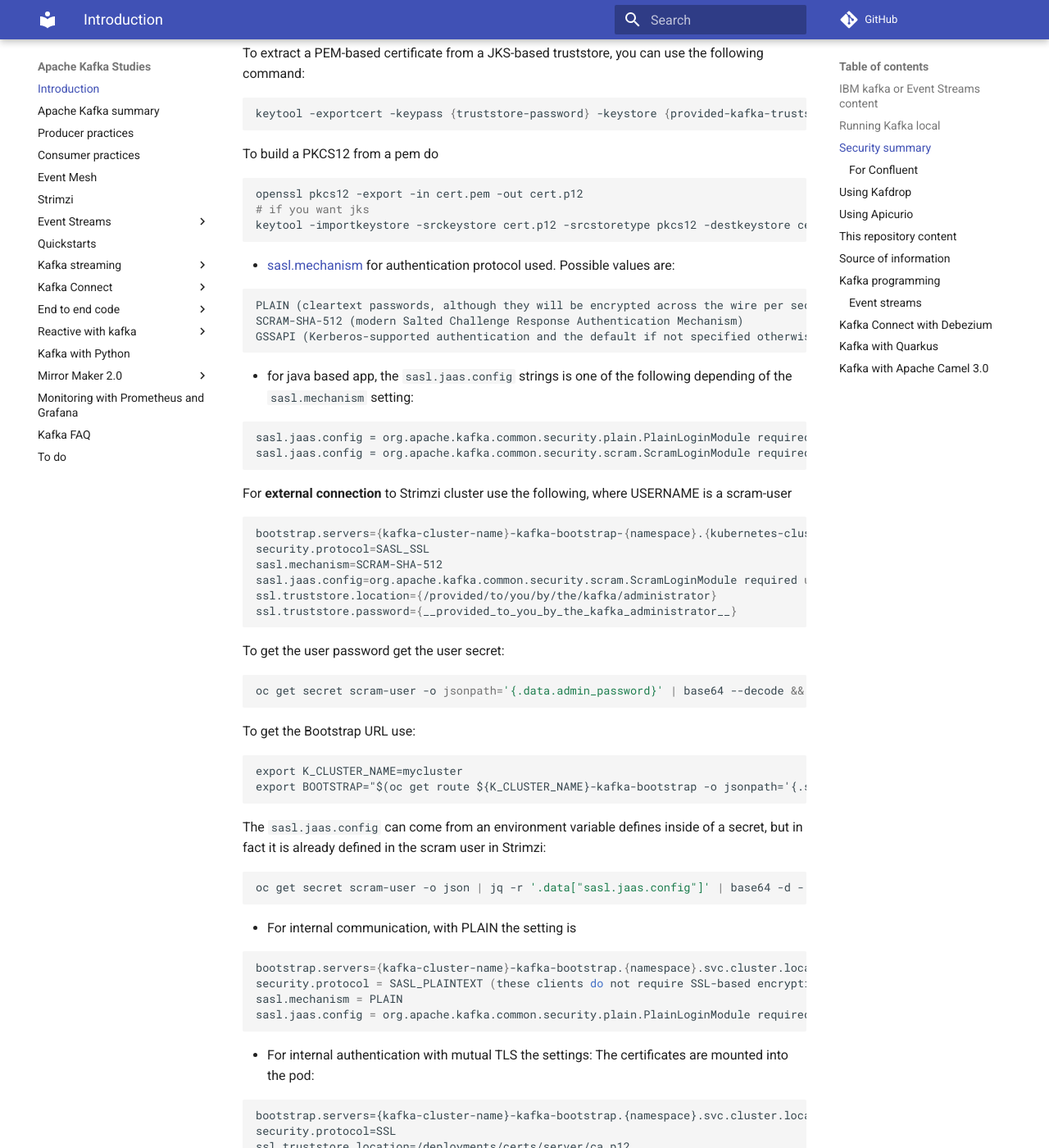
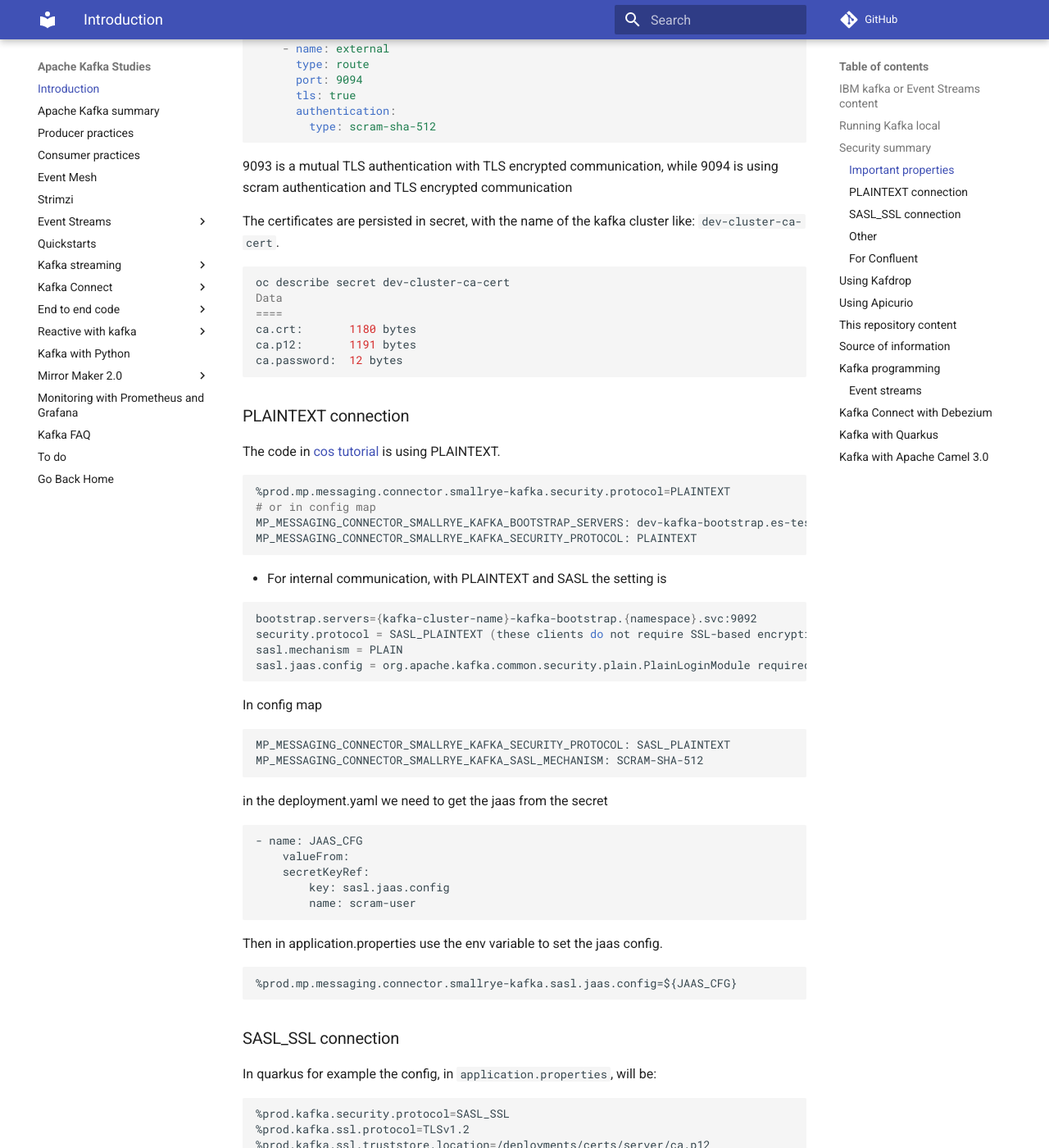
Before and after one commit to jbcodeforce/kafka-studies, an MkDocs documentation site: the page built from docs/index.md, in a window 1280 px wide and 1400 px high, scrolled down 2870 px. Shown: the whole window at 82% size. Built offline with MkDocs 1.6.1 and Material for MkDocs 9.7.7, drawn with Linux system fonts in a browser that asks for light colours; comment, search, counter and statistics services are not loaded; some of the changed text lies outside the part shown.

Commit message:
modify security

````diff
--- a/docs/index.md
+++ b/docs/index.md
@@ -28,10 +29,10 @@
 To start [kafkacat](https://hub.docker.com/r/edenhill/kafkacat) and [kafkacat doc to access sample consumer - producer](https://github.com/edenhill/kafkacat#examples)
 
 ```shell
-docker run -it --network=host edenhill/kafkacat -b kafka:9092 -L
+docker run -it --network=host edenhill/kafkacat -b kafka:29092 -L
 ```
 
-See [the eda-quickstarts repository](https://github.com/ibm-cloud-architecture/eda-quickstarts) to have the last up to date docker compose under
+In [the eda-quickstarts repository](https://github.com/ibm-cloud-architecture/eda-quickstarts) we have the last up to date docker compose under
 `environment/local/strimzi`.
 
 ## Security summary
@@ -43,8 +44,11 @@
 
 ![](./images/tls-overview.png)
 
-For deep dive on security administration [see confluent article](https://docs.confluent.io/platform/current/security/general-overview.html) and [product documentation](http://kafka.apache.org/documentation/#security)
-and Rick Osowski's blogs [Part 1](https://rosowski.medium.com/kafka-security-fundamentals-the-rosetta-stone-to-your-event-streaming-infrastructure-518f49640db4) and [Part 2](https://rosowski.medium.com/kafka-security-fundamentals-adding-tls-to-your-event-driven-utility-belt-432307f4ff62)
+For deep dive on security administration [see confluent article](https://docs.confluent.io/platform/current/security/general-overview.html), [kafka product documentation](http://kafka.apache.org/documentation/#security),
+ Rick Osowski's blogs [Part 1](https://rosowski.medium.com/kafka-security-fundamentals-the-rosetta-stone-to-your-event-streaming-infrastructure-518f49640db4)
+and [Part 2](https://rosowski.medium.com/kafka-security-fundamentals-adding-tls-to-your-event-driven-utility-belt-432307f4ff62)
+
+### Important properties
 
 Here are the important Kafka client settings:
 
@@ -58,7 +62,21 @@
 SASL_SSL (using SSL transport layer & SASL-based authentication)
 ```
 
+* [sasl.mechanism](http://kafka.apache.org/documentation/#adminclientconfigs_sasl.mechanism) for authentication protocol used. Possible values are:
+
+```
+PLAIN (cleartext passwords, although they will be encrypted across the wire per security.protocol settings above)
+SCRAM-SHA-512 (modern Salted Challenge Response Authentication Mechanism)
+GSSAPI (Kerberos-supported authentication and the default if not specified otherwise)
+```
+
+* `ssl.truststore.location` and `ssl.truststore.password`: are used when doing TLS encryption. The Kafka clients
+ needs the location of a trusted Certificate Authority-based certificate and password to read it. This file is often provided by the
+ Kafka administrator and is generally unique to the specific Kafka cluster deployment. The certificate is in
+ JKS or PKCS12 format for JVM languages and PEM/ P12 for Nodejs or Python.
+
 In Strimzi the following yaml defines the listeners type and port:
+
 `tls` boolean is for the traffic encryption, while `authentication.type` will define
 the matching security protocol.
 
@@ -84,10 +102,111 @@
 
 9093 is a mutual TLS authentication with TLS encrypted communication, while 9094 is using scram authentication and TLS encrypted communication
 
-* `ssl.truststore.location` and `ssl.truststore.password`: when doing TLS encryption we need to provide our Kafka clients
- with the location of a trusted Certificate Authority-based certificate. This file is often provided by the
- Kafka administrator and is generally unique to the specific Kafka cluster deployment. The certificate is in
- JKS or PKCS12 format for JVM languages and PEM/ P12 for Nodejs or Python.
+The certificates are persisted in secret, with the name of the kafka cluster like: `dev-cluster-ca-cert`.
+
+```sh
+oc describe secret dev-cluster-ca-cert
+Data
+====
+ca.crt:       1180 bytes
+ca.p12:       1191 bytes
+ca.password:  12 bytes
+```
+
+### PLAINTEXT connection
+
+The code in [cos tutorial](https://github.com/ibm-cloud-architecture/eda-quickstarts/tree/main/cos-tutorial) is using PLAINTEXT.
+
+```sh
+%prod.mp.messaging.connector.smallrye-kafka.security.protocol=PLAINTEXT
+# or in config map
+MP_MESSAGING_CONNECTOR_SMALLRYE_KAFKA_BOOTSTRAP_SERVERS: dev-kafka-bootstrap.es-test.svc:9092
+MP_MESSAGING_CONNECTOR_SMALLRYE_KAFKA_SECURITY_PROTOCOL: PLAINTEXT
+```
+
+* For internal communication, with PLAINTEXT and SASL the setting is
+
+```sh
+bootstrap.servers={kafka-cluster-name}-kafka-bootstrap.{namespace}.svc:9092
+security.protocol = SASL_PLAINTEXT (these clients do not require SSL-based encryption as they are local to the cluster)
+sasl.mechanism = PLAIN
+sasl.jaas.config = org.apache.kafka.common.security.plain.PlainLoginModule required username="{USERNAME}" password="{PASSWORD}";
+```
+
+In config map
+
+```
+MP_MESSAGING_CONNECTOR_SMALLRYE_KAFKA_SECURITY_PROTOCOL: SASL_PLAINTEXT
+MP_MESSAGING_CONNECTOR_SMALLRYE_KAFKA_SASL_MECHANISM: SCRAM-SHA-512
+```
+
+in the deployment.yaml we need to get the jaas from the secret
+
+```
+- name: JAAS_CFG
+    valueFrom:
+    secretKeyRef:
+        key: sasl.jaas.config
+        name: scram-user
+```
+
+Then in application.properties use the env variable to set the jaas config.
+
+```
+%prod.mp.messaging.connector.smallrye-kafka.sasl.jaas.config=${JAAS_CFG}
+```
+
+### SASL_SSL connection
+
+In quarkus for example the config, in `application.properties`, will be:
+
+```sh
+%prod.kafka.security.protocol=SASL_SSL
+%prod.kafka.ssl.protocol=TLSv1.2
+%prod.kafka.ssl.truststore.location=/deployments/certs/server/ca.p12
+%prod.kafka.ssl.truststore.type=PKCS12
+%prod.kafka.ssl.truststore.password=${KAFKA_CERT_PWD}
+```
+for reactive messaging
+
+```
+%prod.mp.messaging.connector.smallrye-kafka.ssl.protocol=TLSv1.2
+%prod.mp.messaging.connector.smallrye-kafka.ssl.truststore.type=PKCS12
+%prod.mp.messaging.connector.smallrye-kafka.ssl.truststore.location=/deployments/certs/server/ca.p12
+%prod.mp.messaging.connector.smallrye-kafka.ssl.truststore.password=${KAFKA_SSL_TRUSTSTORE_PASSWORD}
+
+```
+
+Then in `deployment.yaml`
+
+```yaml
+- name: KAFKA_CERT_PWD
+  valueFrom:
+    secretKeyRef:
+        key: ca.password
+        name: kafka-cluster-ca-cert
+```
+
+The last piece is to mount the certificate from the secret to the expected location:
+
+```yaml
+volumeMounts:
+- mountPath: /deployments/certs/server
+    name: kafka-cert
+    readOnly: true
+    subPath: ""
+...
+volumes:
+- name: kafka-cert
+  secret:
+    optional: true
+    secretName: dev-cluster-ca-cert
+```
+
+
+### Other
+
+Alternatively we can package the certificate into the docker image of the application. This not recommended but here are some steps:
 
 Importing a certificate into one’s truststore also means trusting all certificates that are signed by that certificate.
 
@@ -105,20 +224,6 @@
 keytool -importkeystore -srckeystore cert.p12 -srcstoretype pkcs12 -destkeystore cert.jks
 ```
 
-* [sasl.mechanism](http://kafka.apache.org/documentation/#adminclientconfigs_sasl.mechanism) for authentication protocol used. Possible values are:
-
-```
-PLAIN (cleartext passwords, although they will be encrypted across the wire per security.protocol settings above)
-SCRAM-SHA-512 (modern Salted Challenge Response Authentication Mechanism)
-GSSAPI (Kerberos-supported authentication and the default if not specified otherwise)
-```
-
-* for java based app, the `sasl.jaas.config` strings is one of the following depending of the `sasl.mechanism` setting:
-
-```
-sasl.jaas.config = org.apache.kafka.common.security.plain.PlainLoginModule required username="{USERNAME}" password="{PASSWORD}";
-sasl.jaas.config = org.apache.kafka.common.security.scram.ScramLoginModule required username="{USERNAME}" password="{PASSWORD}";
-```
 
 For **external connection** to Strimzi cluster use the following, where USERNAME is a scram-user
 
@@ -144,21 +249,60 @@
 export BOOTSTRAP="$(oc get route ${K_CLUSTER_NAME}-kafka-bootstrap -o jsonpath='{.spec.host}'):443"
 ```
 
-The `sasl.jaas.config` can come from an environment variable defines inside of a secret,
+The `sasl.jaas.config` can come from an environment variable defined inside of a secret,
 but in fact it is already defined in the scram user in Strimzi:
 
 ```sh
 oc get secret scram-user -o json | jq -r '.data["sasl.jaas.config"]' | base64 -d -
 ```
 
-* For internal communication, with PLAIN the setting is
+So here is a properties setting for quarkus and reactive microprofile inside a configmap
 
-```sh
-bootstrap.servers={kafka-cluster-name}-kafka-bootstrap.{namespace}.svc.cluster.local:9093
-security.protocol = SASL_PLAINTEXT (these clients do not require SSL-based encryption as they are local to the cluster)
-sasl.mechanism = PLAIN
-sasl.jaas.config = org.apache.kafka.common.security.plain.PlainLoginModule required username="{USERNAME}" password="{PASSWORD}";
+```yaml
+# in application.properties
+%prod.kafka.sasl.mechanism=SSL
+%prod.kafka.ssl.protocol=TLSv1.2
+%prod.kafka.ssl.truststore.location=/deployments/certs/server/ca.p12
+%prod.kafka.ssl.truststore.type=PKCS12
+%prod.kafka.ssl.truststore.password=${KAFKA_CERT_PWD}
+%prod.kafka.ssl.keystore.location=/deployments/certs/user/user.p12
+%prod.kafka.ssl.keystore.password=${USER_CERT_PWD}
+%prod.kafka.ssl.keystore.type=PKCS12
+# in deployment.yaml
+- name: KAFKA_CERT_PWD
+  valueFrom:
+    secretKeyRef:
+        key: ca.password
+        name: kafka-cluster-ca-cert
+- name: USER_CERT_PWD
+  valueFrom:
+    secretKeyRef:
+        key: user.password
+        name: tls-user
+...
+volumeMounts:
+- mountPath: /deployments/certs/server
+    name: kafka-cert
+    readOnly: true
+    subPath: ""
+- mountPath: /deployments/certs/user
+    name: user-cert
+    readOnly: true
+    subPath: ""
+...
+volumes:
+- name: kafka-cert
+  secret:
+    optional: true
+    secretName: kafka-cluster-ca-cert
+- name: user-cert
+  secret:
+    optional: true
+    defaultMode: 384
+    secretName: tls-user
+# can be overwritten by config nao
 ```
+
 
 * For internal authentication with mutual TLS the settings:
 The certificates are mounted into the pod:
--- a/mkdocs.yml
+++ b/mkdocs.yml
@@ -36,6 +36,7 @@
   - Monitoring with Prometheus and Grafana: https://jbcodeforce.github.io/kp-data-replication/monitoring
   - Kafka FAQ: FAQ.md
   - To do: todo.md
+  - Go Back Home: https://jbcodeforce.github.io/
 
 theme:
   name: material
````
Also changed, not shown: other parts of docs/index.md (+2 -1 lines), 1 other file.
